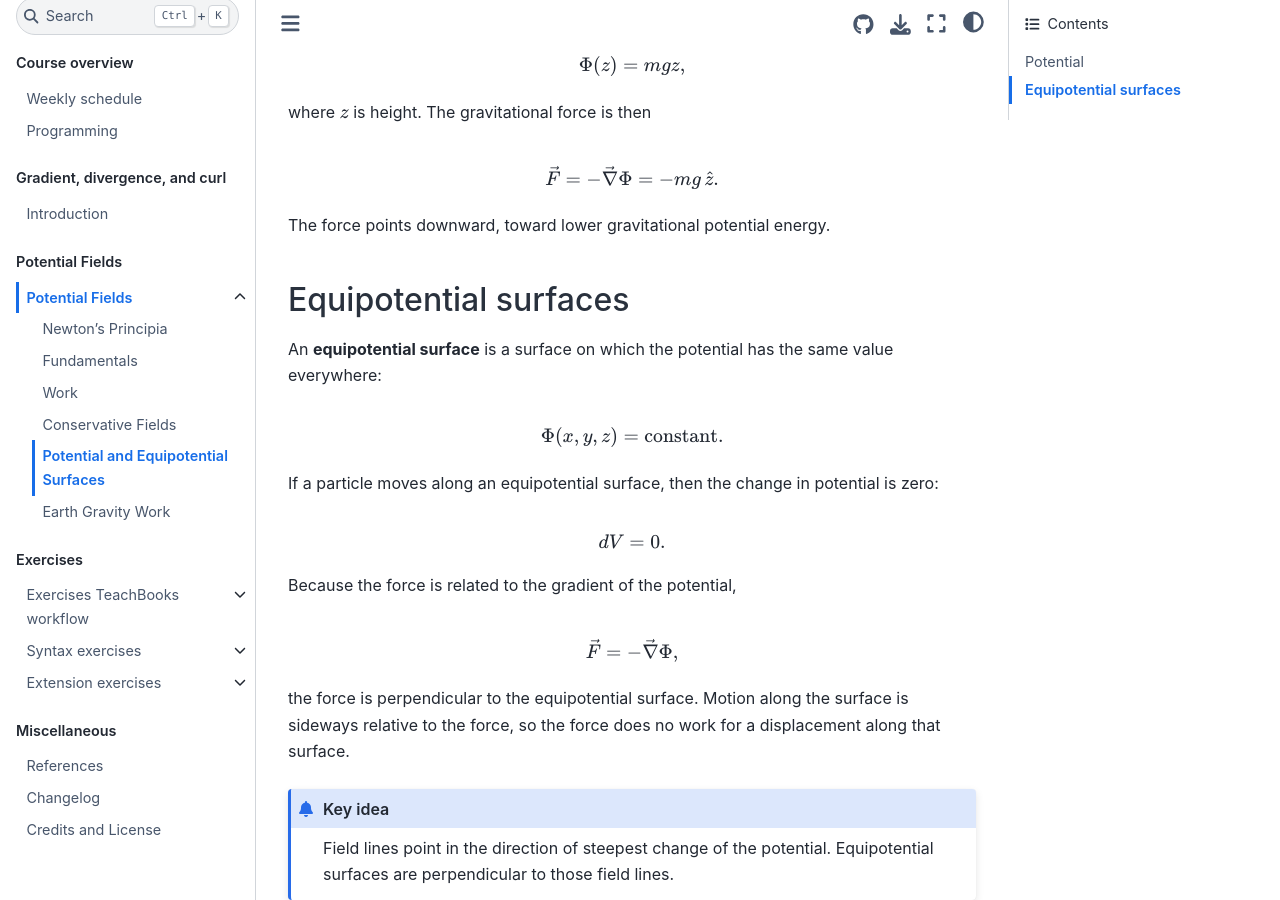
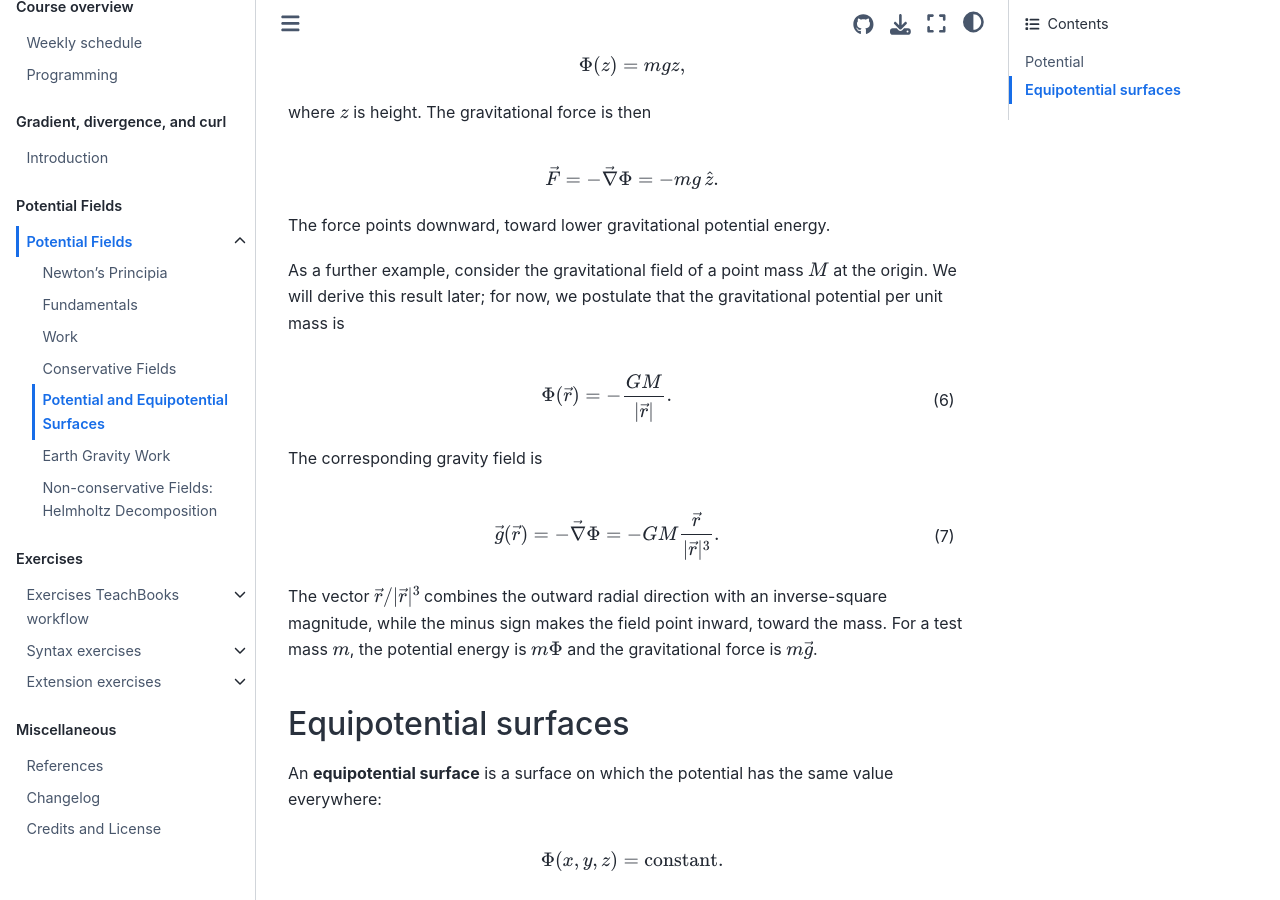
Before and after one commit to BScECT/FieldWaves, a Jupyter Book: the page built from book/2_potential_fields/potential.md, in a window 1280 px wide and 900 px high, scrolled down 858 px. Built offline with Jupyter Book 1.0.4 settings and Sphinx 7.4.7 and the Sphinx Book theme 1.1.4, drawn with Linux system fonts in a browser that asks for light colours; pages that are not in the unit, such as notebooks, are missing from menus; comment, search, counter and statistics services are not loaded.

```diff
--- a/book/2_potential_fields/potential.md
+++ b/book/2_potential_fields/potential.md
@@ -40,6 +40,22 @@ $$
 
 The force points downward, toward lower gravitational potential energy.
 
+As a further example, consider the gravitational field of a point mass $M$ at the origin. We will derive this result later; for now, we postulate that the gravitational potential per unit mass is
+
+$$
+  \Phi(\vec{r}) = -\frac{GM}{|\vec{r}|}.
+$$ (eq:point-mass-gravitational-potential)
+
+The corresponding gravity field is
+
+$$
+  \vec{g}(\vec{r})
+  = -\vec{\nabla}\Phi
+  = -GM\frac{\vec{r}}{|\vec{r}|^3}.
+$$ (eq:point-mass-gravity-field)
+
+The vector $\vec{r}/|\vec{r}|^3$ combines the outward radial direction with an inverse-square magnitude, while the minus sign makes the field point inward, toward the mass. For a test mass $m$, the potential energy is $m\Phi$ and the gravitational force is $m\vec{g}$.
+
 ## Equipotential surfaces
 
 An **equipotential surface** is a surface on which the potential has the same value everywhere:
--- a/book/_toc.yml
+++ b/book/_toc.yml
@@ -25,6 +25,7 @@ parts:
       - file: 2_potential_fields/conservative_fields.md
       - file: 2_potential_fields/potential.md
       - file: 2_potential_fields/earth_gravity_work.ipynb
+      - file: 2_potential_fields/helmholtz_decomposition.md
     # - file: 2_potential_fields/gradient_fields.md
     # - file: 2_potential_fields/divergence_free_fields.md
     # - file: 2_potential_fields/curl_free_fields.md
```
Also changed, not shown: book/2_potential_fields/helmholtz_decomposition.md (added, +58 -0 lines), book/2_potential_fields/figures/helmholtz_field_comparison.png (added), 1 other file.
